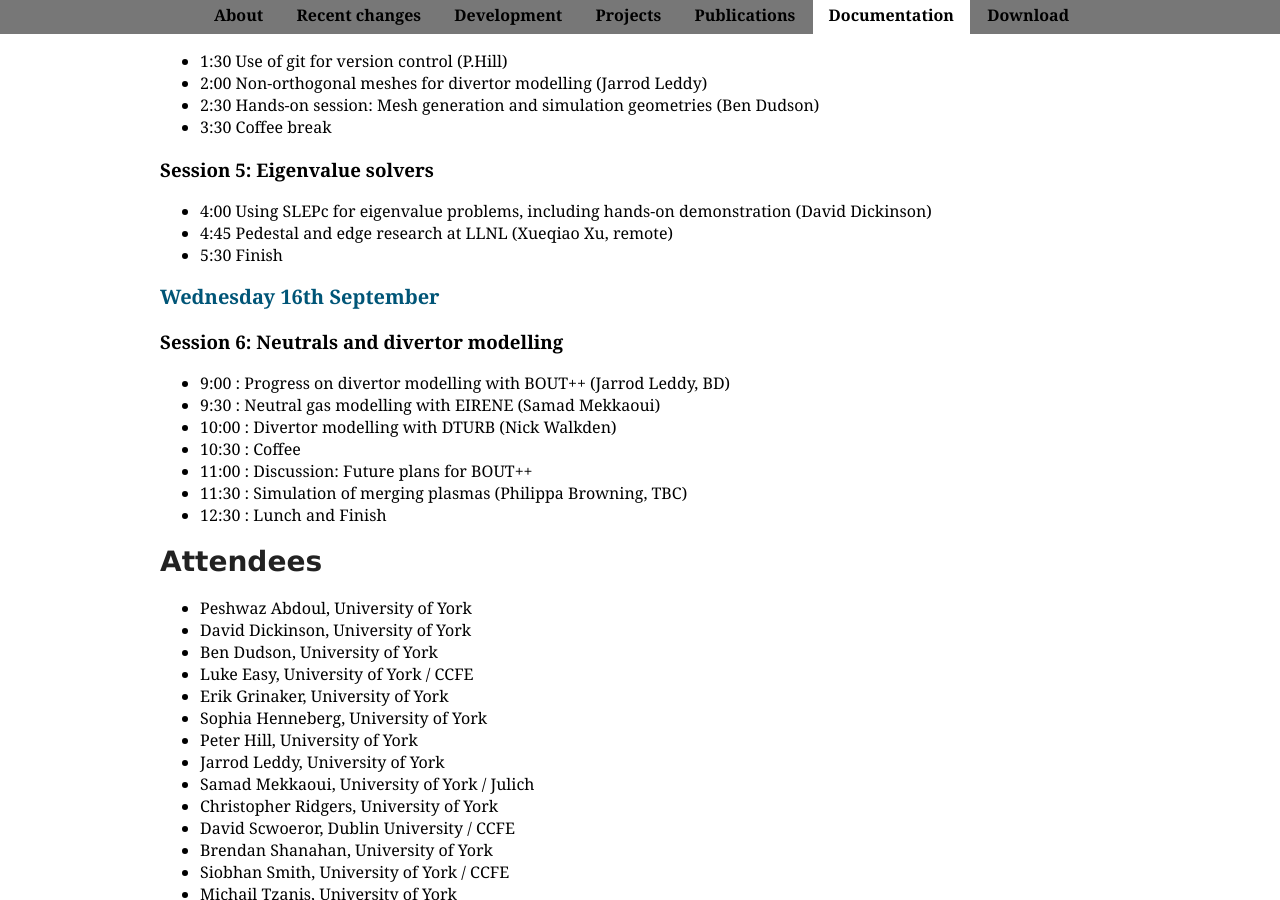
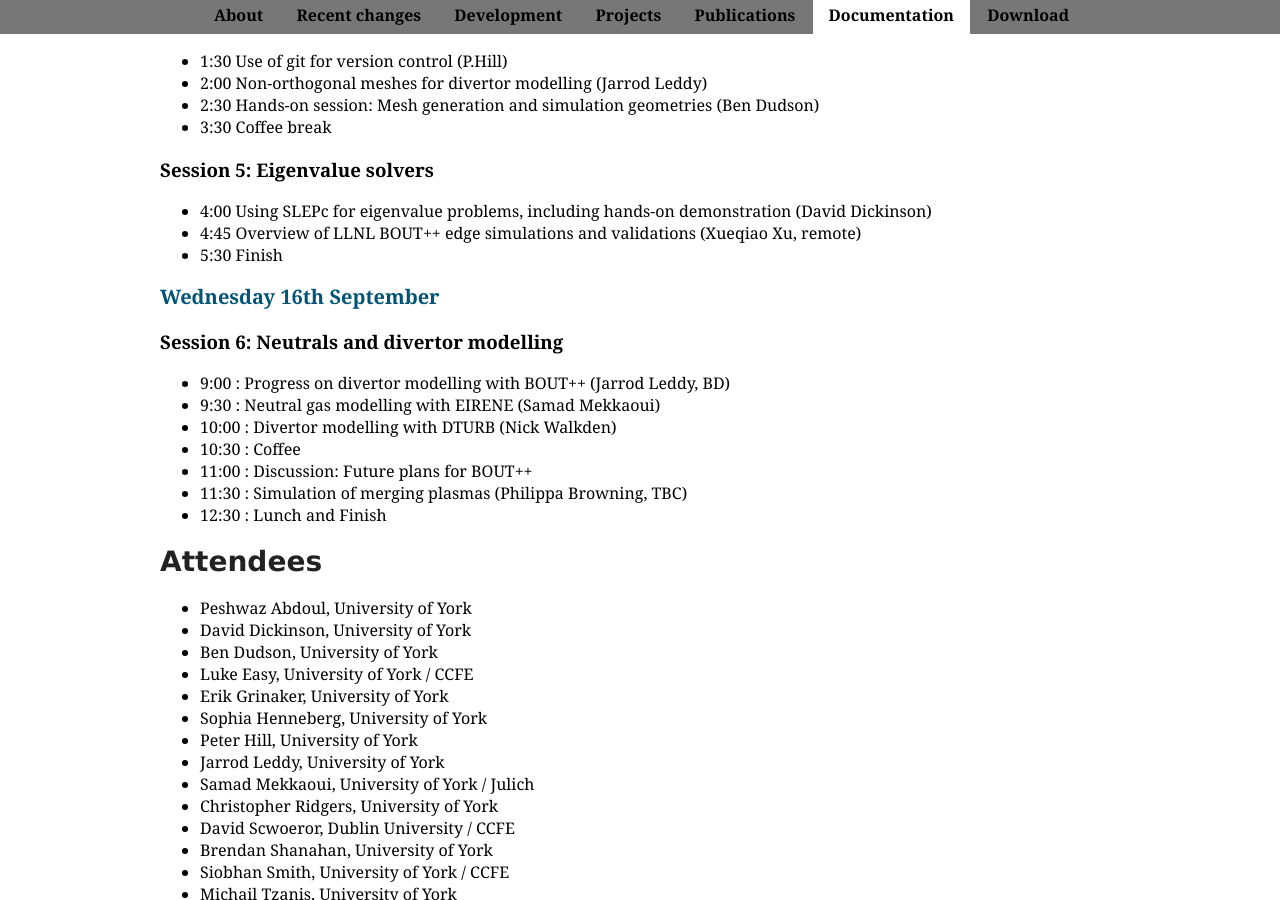
Before and after one commit to boutproject/boutproject.github.io, a Jekyll site: the page built from workshop2015.markdown, in a window 1280 px wide and 900 px high, scrolled down 1371 px. Built offline with Jekyll 4.4.1, drawn with Linux system fonts in a browser that asks for light colours; Markdown is read by kramdown in place of the engine named in the settings.

Commit message:
Changing Xu's talk title

```diff
--- a/workshop2015.markdown
+++ b/workshop2015.markdown
@@ -66,7 +66,7 @@ The aim of this workshop is (1) to prepare researchers to use and further develo
 ### Session 5:  Eigenvalue solvers
 
 * 4:00  Using SLEPc for eigenvalue problems, including hands-on demonstration (David Dickinson)
-* 4:45  Pedestal and edge research at LLNL (Xueqiao Xu, remote)
+* 4:45  Overview of LLNL BOUT++ edge simulations and validations (Xueqiao Xu, remote)
 * 5:30  Finish
 
 ## Wednesday 16th September
```
